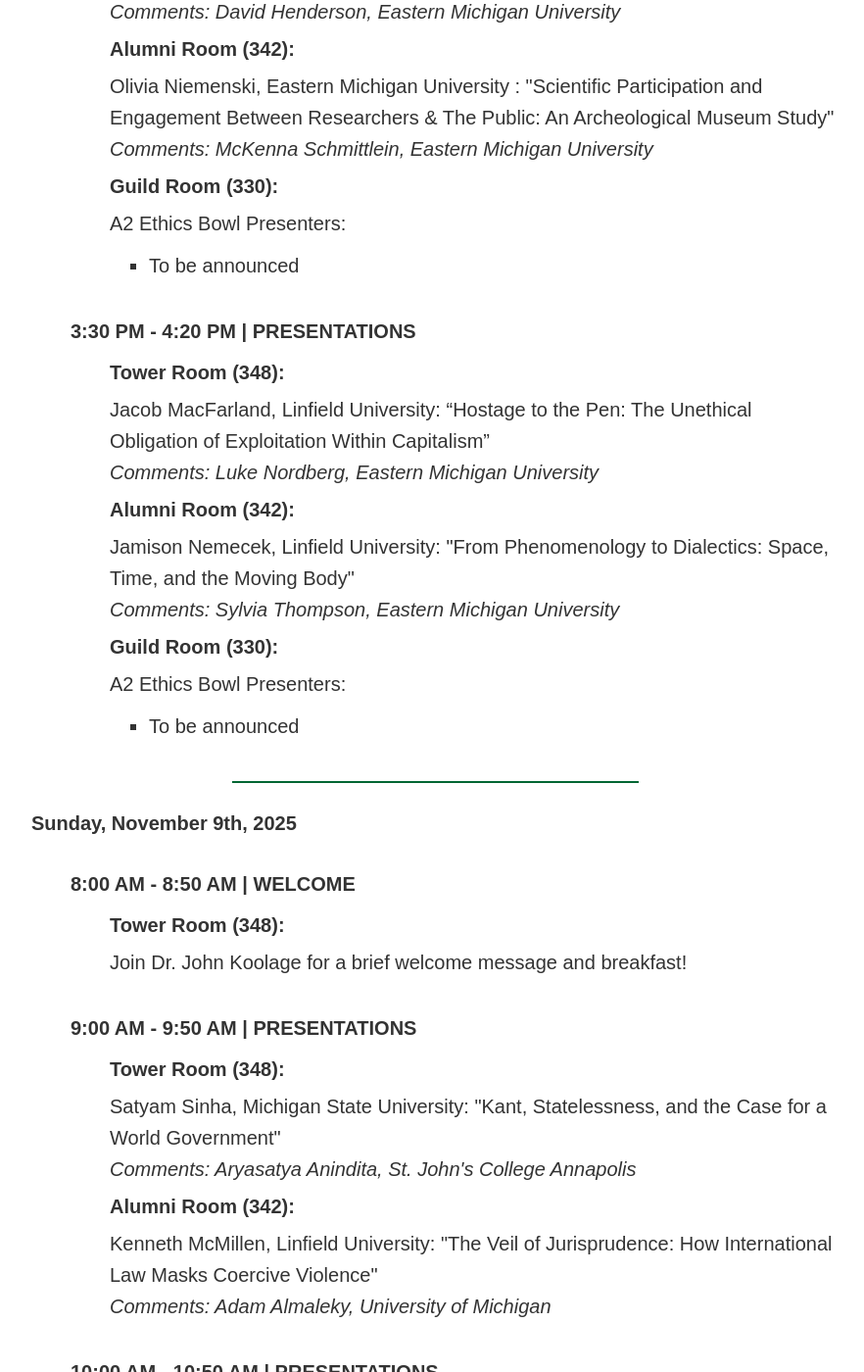
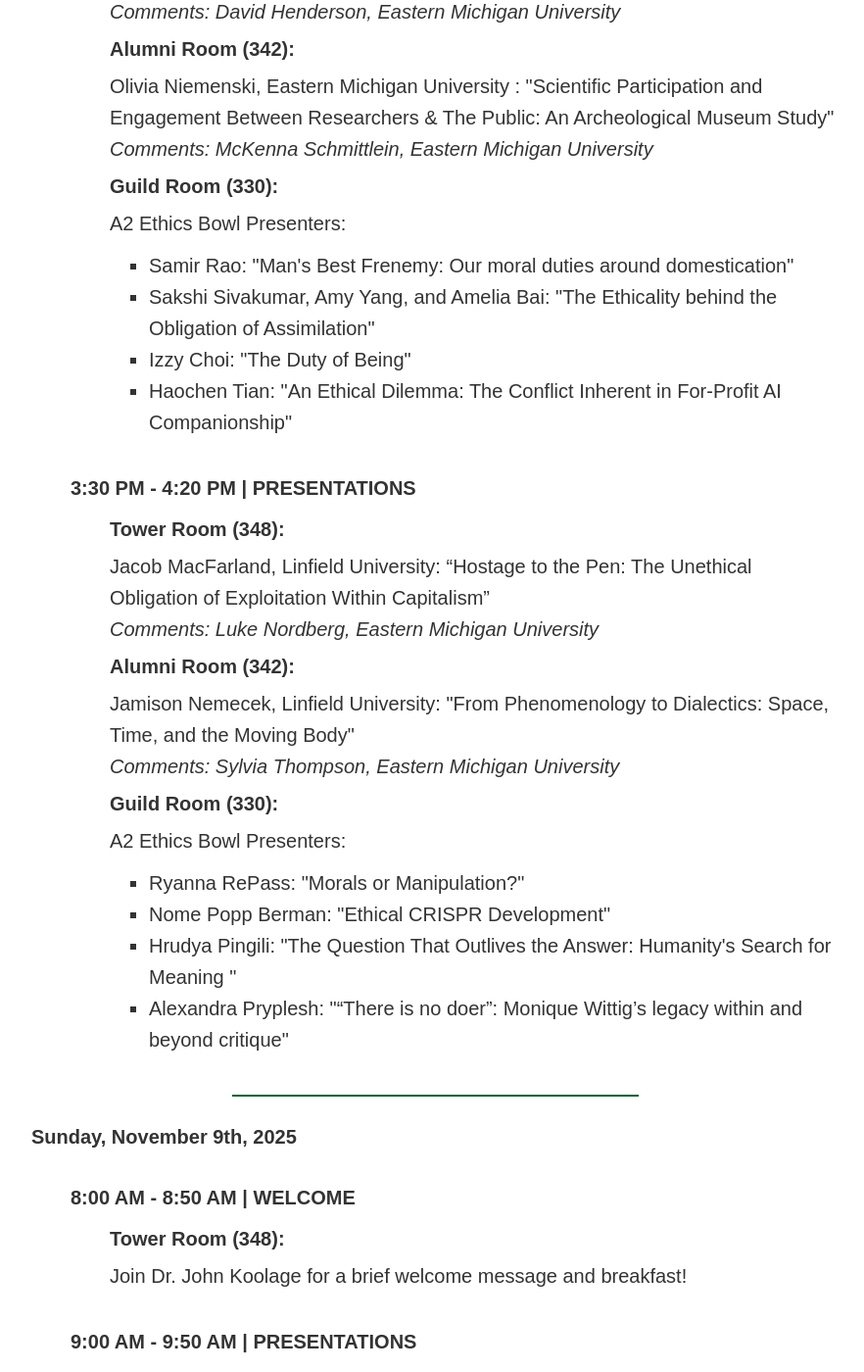
Before and after one commit to ucip/ucip.github.io, a Jekyll site: the page built from schedule.md, in a window 1280 px wide and 1400 px high, scrolled down 2330 px. Shown: the whole window at 98% size, without its empty margins (53-935 px from the left). Built offline with Jekyll 4.4.1, drawn with Linux system fonts in a browser that asks for light colours; nearby versions of some CDN libraries; some web fonts are replaced.

Commit message:
add ethics bowl presenters

```diff
--- a/schedule.md
+++ b/schedule.md
@@ -92,7 +92,10 @@
             <li><h5>Guild Room (330):</h5>
               <p>A2 Ethics Bowl Presenters:</p>
               <ul>
-                <li>To be announced</li>
+                <li>Samir Rao: "Man's Best Frenemy: Our moral duties around domestication"</li>
+                <li>Sakshi Sivakumar, Amy Yang, and Amelia Bai: "The Ethicality behind the Obligation of Assimilation"</li>
+                <li>Izzy Choi: "The Duty of Being"</li>
+                <li>Haochen Tian: "An Ethical Dilemma: The Conflict Inherent in For-Profit AI Companionship"</li>
               </ul>
             </li>
           </ul>
@@ -110,7 +113,10 @@
             <li><h5>Guild Room (330):</h5>
               <p>A2 Ethics Bowl Presenters:</p>
               <ul>
-                <li>To be announced</li>
+                <li>Ryanna RePass: "Morals or Manipulation?"</li>
+                <li>Nome Popp Berman: "Ethical CRISPR Development"</li>
+                <li>Hrudya Pingili: "The Question That Outlives the Answer: Humanity's Search for Meaning "</li>
+                <li>Alexandra Pryplesh: "“There is no doer”: Monique Wittig’s legacy within and beyond critique"</li>
               </ul>
             </li>
           </ul>
```
